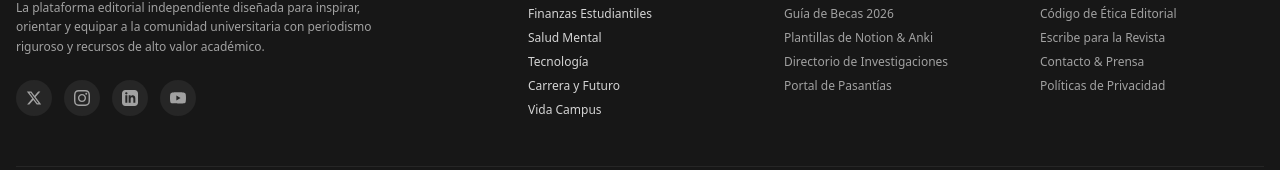
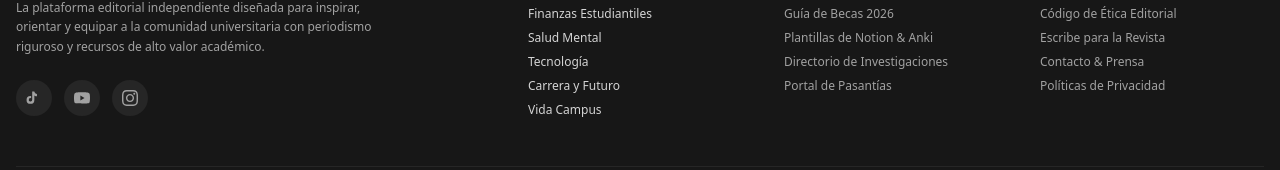
Before and after one commit to MoisesG1z/Revista-MDU, a Next.js app: page / in a window 1280 px wide. Shown: the part 2933-3103 px from the top of the page. Built offline with nearby package versions, Linux system fonts and the light colour scheme; a web font is replaced by a local one.

Commit message:
style: dejar únicamente redes sociales TikTok, YouTube e Instagram

```diff
--- a/components/FooterModern.tsx
+++ b/components/FooterModern.tsx
@@ -27,14 +27,24 @@ export default function FooterModern({ onSelectCategory }: FooterModernProps) {
             </p>
 
             <div className="flex items-center space-x-3 pt-2">
-              {/* X / Twitter */}
+              {/* TikTok */}
               <a
                 href="#"
                 className="p-2.5 rounded-full bg-neutral-800 hover:bg-red-600 hover:text-white transition-all duration-200 text-neutral-400"
-                title="X / Twitter"
+                title="TikTok"
               >
                 <svg className="w-4 h-4 fill-current" viewBox="0 0 24 24">
-                  <path d="M18.244 2.25h3.308l-7.227 8.26 8.502 11.24H16.17l-5.214-6.817L4.99 21.75H1.68l7.73-8.835L1.254 2.25H8.08l4.713 6.231zm-1.161 17.52h1.833L7.084 4.126H5.117z" />
+                  <path d="M12.525 2.25c.094.757.433 1.83 1.25 2.646.817.817 1.89 1.156 2.647 1.25V9.4a6.7 6.7 0 0 1-3.897-1.25V14.85a5.85 5.85 0 1 1-5.85-5.85c.348 0 .686.035 1.013.1v3.298a2.55 2.55 0 1 0 1.587 2.373V2.25h3.25z" />
+                </svg>
+              </a>
+              {/* YouTube */}
+              <a
+                href="#"
+                className="p-2.5 rounded-full bg-neutral-800 hover:bg-red-600 hover:text-white transition-all duration-200 text-neutral-400"
+                title="YouTube"
+              >
+                <svg className="w-4 h-4 fill-current" viewBox="0 0 24 24">
+                  <path d="M23.498 6.186a3.016 3.016 0 0 0-2.122-2.136C19.505 3.545 12 3.545 12 3.545s-7.505 0-9.377.505A3.017 3.017 0 0 0 .502 6.186C0 8.07 0 12 0 12s0 3.93.502 5.814a3.016 3.016 0 0 0 2.122 2.136c1.871.505 9.376.505 9.376.505s7.505 0 9.377-.505a3.015 3.015 0 0 0 2.122-2.136C24 15.93 24 12 24 12s0-3.93-.502-5.814zM9.545 15.568V8.432L15.818 12l-6.273 3.568z" />
                 </svg>
               </a>
               {/* Instagram */}
@@ -45,26 +55,6 @@ export default function FooterModern({ onSelectCategory }: FooterModernProps) {
               >
                 <svg className="w-4 h-4 fill-current" viewBox="0 0 24 24">
                   <path d="M12 2.163c3.204 0 3.584.012 4.85.07 3.252.148 4.771 1.691 4.919 4.919.058 1.265.069 1.645.069 4.849 0 3.205-.012 3.584-.069 4.849-.149 3.225-1.664 4.771-4.919 4.919-1.266.058-1.644.07-4.85.07-3.204 0-3.584-.012-4.849-.07-3.26-.149-4.771-1.699-4.919-4.92-.058-1.265-.07-1.644-.07-4.849 0-3.204.013-3.583.07-4.849.149-3.227 1.664-4.771 4.919-4.919 1.266-.057 1.645-.069 4.849-.069zm0-2.163c-3.259 0-3.667.014-4.947.072-4.358.2-6.78 2.618-6.98 6.98-.059 1.281-.073 1.689-.073 4.948 0 3.259.014 3.668.072 4.948.2 4.358 2.618 6.78 6.98 6.98 1.281.058 1.689.072 4.948.072 3.259 0 3.668-.014 4.948-.072 4.354-.2 6.782-2.618 6.979-6.98.059-1.28.073-1.689.073-4.948 0-3.259-.014-3.667-.072-4.947-.196-4.354-2.617-6.78-6.979-6.98-1.281-.059-1.69-.073-4.949-.073zm0 5.838c-3.403 0-6.162 2.759-6.162 6.162s2.759 6.163 6.162 6.163 6.162-2.759 6.162-6.163c0-3.403-2.759-6.162-6.162-6.162zm0 10.162c-2.209 0-4-1.79-4-4 0-2.209 1.791-4 4-4s4 1.791 4 4c0 2.21-1.791 4-4 4zm6.406-11.845c-.796 0-1.441.645-1.441 1.44s.645 1.44 1.441 1.44c.795 0 1.439-.645 1.439-1.44s-.644-1.44-1.439-1.44z" />
-                </svg>
-              </a>
-              {/* LinkedIn */}
-              <a
-                href="#"
-                className="p-2.5 rounded-full bg-neutral-800 hover:bg-red-600 hover:text-white transition-all duration-200 text-neutral-400"
-                title="LinkedIn"
-              >
-                <svg className="w-4 h-4 fill-current" viewBox="0 0 24 24">
-                  <path d="M19 0h-14c-2.761 0-5 2.239-5 5v14c0 2.761 2.239 5 5 5h14c2.762 0 5-2.239 5-5v-14c0-2.761-2.238-5-5-5zm-11 19h-3v-11h3v11zm-1.5-12.268c-.966 0-1.75-.79-1.75-1.764s.784-1.764 1.75-1.764 1.75.79 1.75 1.764-.783 1.764-1.75 1.764zm13.5 12.268h-3v-5.604c0-3.368-4-3.113-4 0v5.604h-3v-11h3v1.765c1.396-2.586 7-2.777 7 2.476v6.759z" />
-                </svg>
-              </a>
-              {/* YouTube */}
-              <a
-                href="#"
-                className="p-2.5 rounded-full bg-neutral-800 hover:bg-red-600 hover:text-white transition-all duration-200 text-neutral-400"
-                title="YouTube"
-              >
-                <svg className="w-4 h-4 fill-current" viewBox="0 0 24 24">
-                  <path d="M23.498 6.186a3.016 3.016 0 0 0-2.122-2.136C19.505 3.545 12 3.545 12 3.545s-7.505 0-9.377.505A3.017 3.017 0 0 0 .502 6.186C0 8.07 0 12 0 12s0 3.93.502 5.814a3.016 3.016 0 0 0 2.122 2.136c1.871.505 9.376.505 9.376.505s7.505 0 9.377-.505a3.015 3.015 0 0 0 2.122-2.136C24 15.93 24 12 24 12s0-3.93-.502-5.814zM9.545 15.568V8.432L15.818 12l-6.273 3.568z" />
                 </svg>
               </a>
             </div>
```
